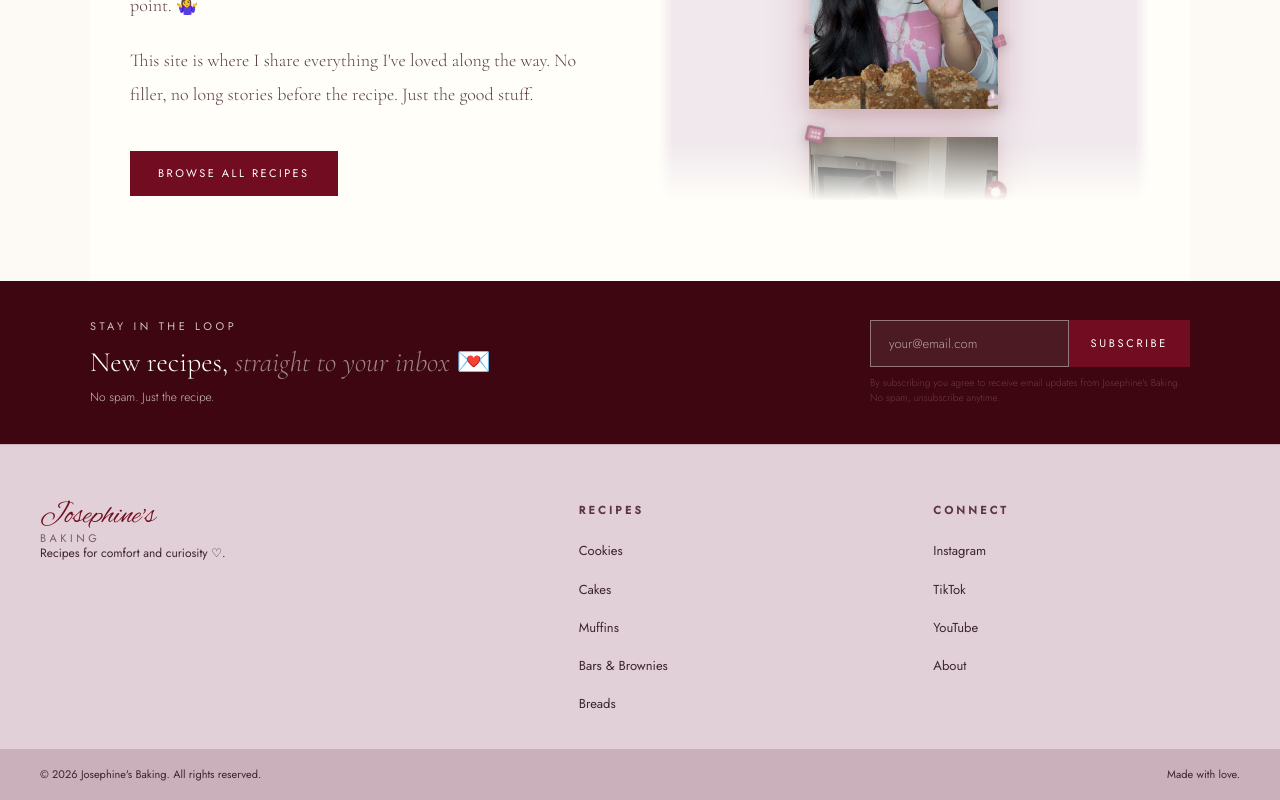
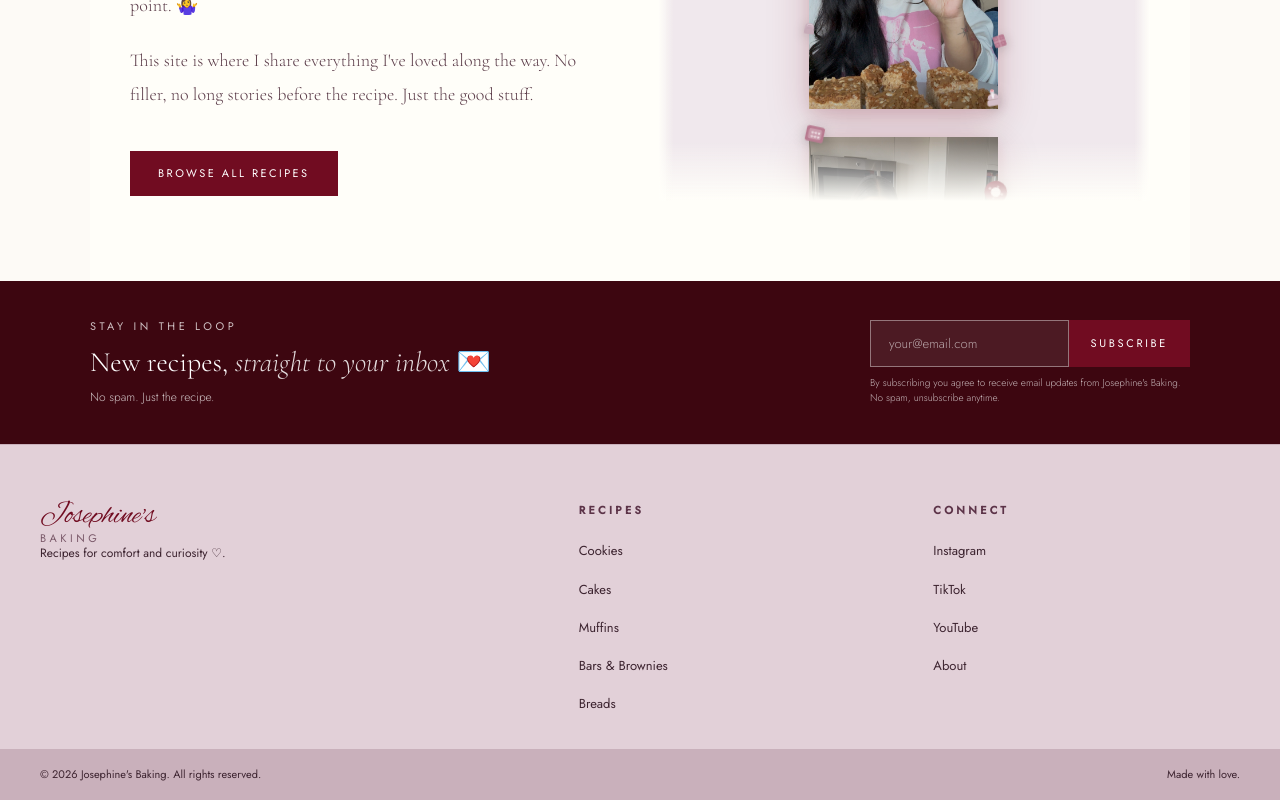
Before and after one commit to josephinecunanan9-wq/josephines-baking, a Next.js app: page /about in a window 1280 px wide. Shown: the part 587-1387 px from the top of the page. Built offline with nearby package versions, Linux system fonts and the light colour scheme.

Commit message:
Update text colors in Newsletter component

```diff
--- a/components/Newsletter.js
+++ b/components/Newsletter.js
@@ -56,7 +56,7 @@ export default function Newsletter() {
             <p style={{
               fontFamily: "'Jost', sans-serif",
               fontSize: '13px',
-              color: 'rgba(255,255,255,0.55)',
+              color: 'rgba(255,255,255,0.8)',
               fontWeight: 300,
             }}>
               New recipes are coming your way. So glad you&apos;re here.
@@ -67,7 +67,7 @@ export default function Newsletter() {
             <div className="newsletter-strip-copy">
               <div className="newsletter-strip-label">Stay in the loop</div>
               <h2 className="newsletter-strip-heading">
-                New recipes, <em style={{ fontStyle: 'italic', color: 'rgba(255,255,255,0.5)' }}>straight to your inbox</em> 💌
+                New recipes, <em style={{ fontStyle: 'italic', color: 'rgba(255,255,255,0.85)' }}>straight to your inbox</em> 💌
               </h2>
               <p className="newsletter-strip-sub">No spam. Just the recipe.</p>
             </div>
@@ -100,7 +100,7 @@ export default function Newsletter() {
               <p style={{
                 fontFamily: "'Jost', sans-serif",
                 fontSize: '10px',
-                color: 'rgba(255,255,255,0.22)',
+                color: 'rgba(255,255,255,0.7)',
                 fontWeight: 300,
                 marginTop: '8px',
                 lineHeight: 1.5,
```
